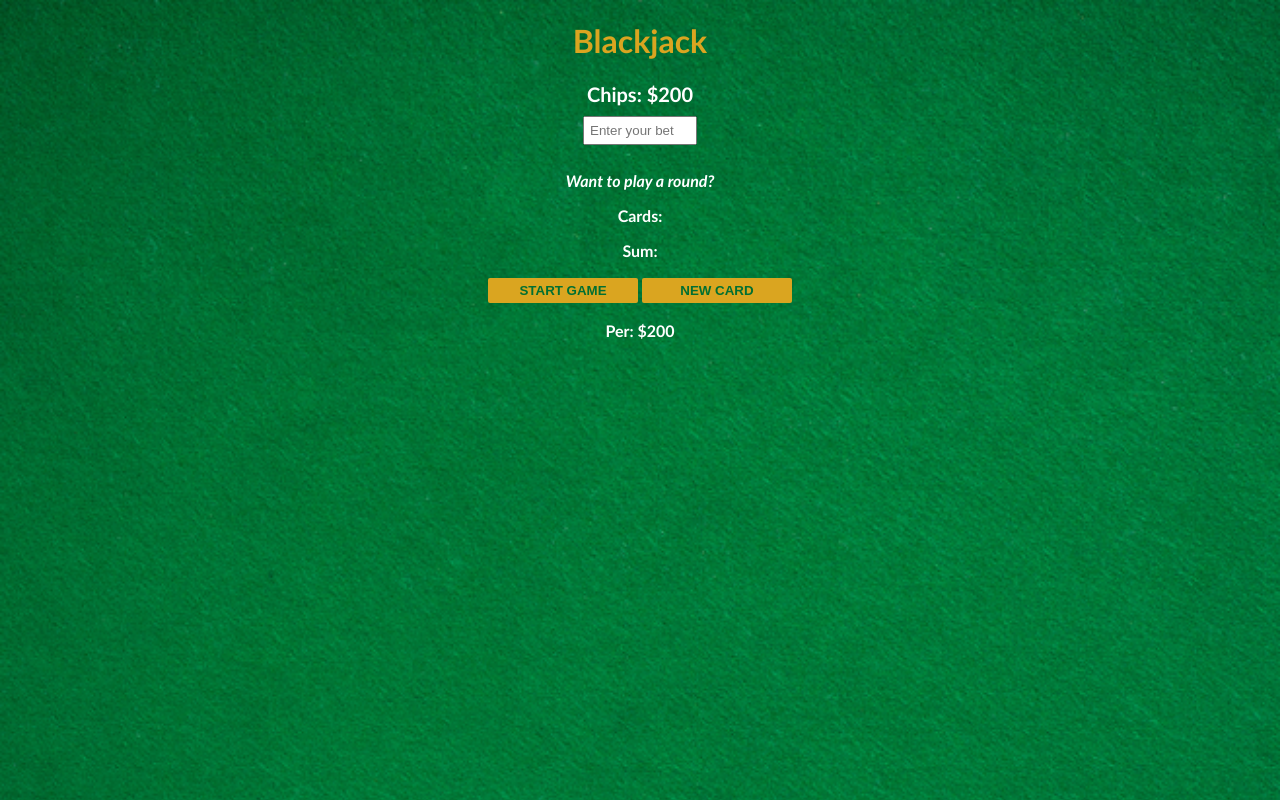
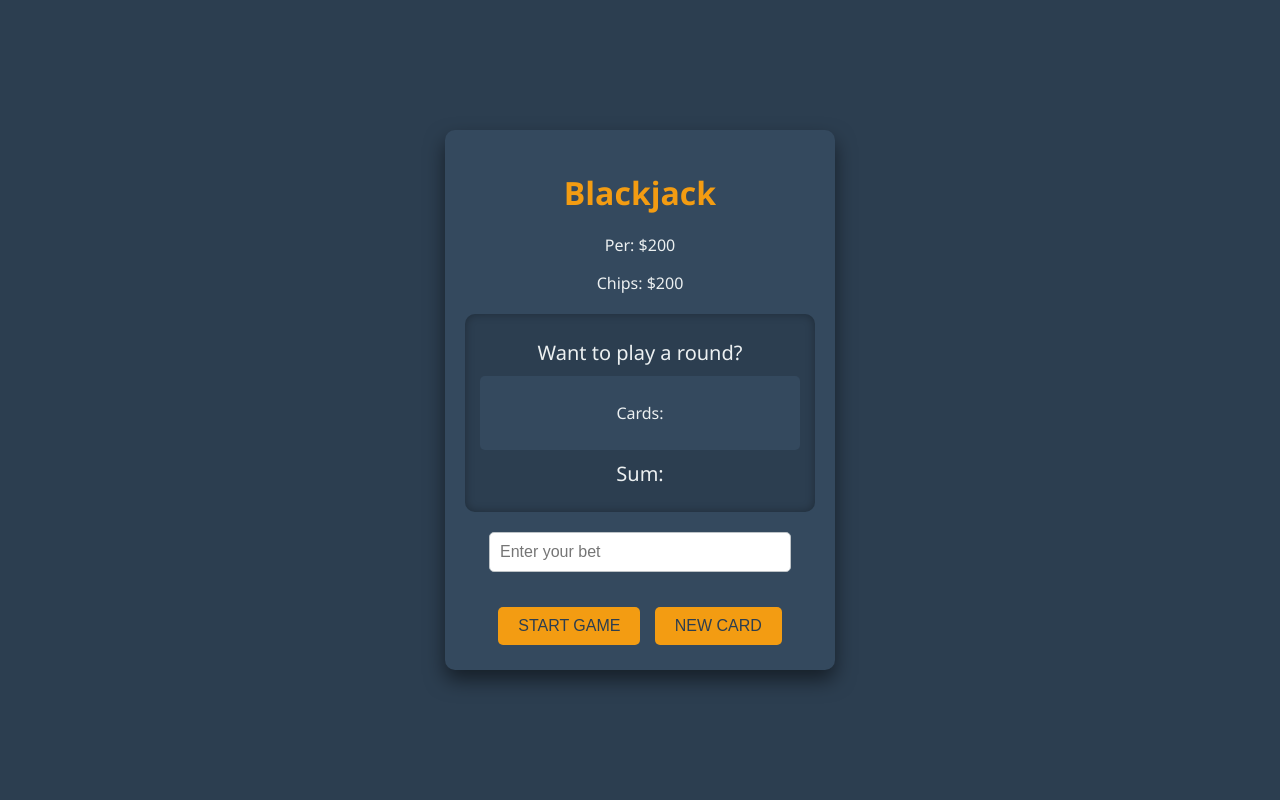
Before and after one commit to dhiashalabi/blackjack-game, a website built with Vite: page index.html in a window 1280 px wide. Built offline with nearby package versions, Linux system fonts and the light colour scheme.

Commit message:
Refactor CSS styles for improved readability and consistency

```diff
--- a/index.css
+++ b/index.css
@@ -1,41 +1,84 @@
 body {
-  font-family: "Trebuchet MS", "Lucida Sans Unicode", "Lucida Grande", Arial,
-    sans-serif;
-  background-image: url("images/table.png");
-  background-size: cover;
-  font-weight: bold;
-  color: white;
+  background-color: #2c3e50;
+  font-family: "Segoe UI", Tahoma, Geneva, Verdana, sans-serif;
+  color: #ecf0f1;
+  display: flex;
+  justify-content: center;
+  align-items: center;
+  height: 100vh;
+  margin: 0;
+}
+
+.game-container {
+  background-color: #34495e;
+  padding: 20px;
+  border-radius: 10px;
+  box-shadow: 0 10px 20px rgba(0, 0, 0, 0.5);
   text-align: center;
+  max-width: 350px;
+  width: 100%;
 }
 
 h1 {
-  color: goldenrod;
+  color: #f39c12;
+  margin-bottom: 20px;
+  font-size: 32px;
 }
 
-#chips-el {
+.player-info {
+  margin-bottom: 20px;
+}
+
+.game-area {
+  background-color: #2c3e50;
+  border-radius: 10px;
+  padding: 15px;
+  box-shadow: inset 0 0 10px rgba(0, 0, 0, 0.3);
+  margin-bottom: 20px;
+}
+
+.cards-container {
+  background-color: #34495e;
+  padding: 10px;
+  border-radius: 5px;
+  margin-top: 10px;
+}
+
+.sum,
+.message {
   font-size: 20px;
-  margin-bottom: 10px;
+  margin: 10px 0;
+}
+
+.betting-area {
+  margin-bottom: 20px;
 }
 
 #bet-input {
-  width: 100px;
-  padding: 5px;
+  width: 80%;
+  padding: 10px;
+  border-radius: 5px;
+  border: 1px solid #bdc3c7;
   margin-bottom: 10px;
+  font-size: 16px;
 }
 
-#message-el {
-  font-style: italic;
+.buttons button {
+  background-color: #f39c12;
+  border: none;
+  padding: 10px 20px;
+  border-radius: 5px;
+  font-size: 16px;
+  color: #2c3e50;
+  cursor: pointer;
+  transition: background-color 0.3s ease;
+  margin: 5px;
 }
 
-button {
-  color: #016f32;
-  width: 150px;
-  background: goldenrod;
-  padding-top: 5px;
-  padding-bottom: 5px;
-  font-weight: bold;
-  border: none;
-  border-radius: 2px;
-  margin-bottom: 2px;
-  margin-top: 2px;
+.buttons button:hover {
+  background-color: #e67e22;
 }
+
+.buttons button:active {
+  background-color: #d35400;
+}
--- a/index.html
+++ b/index.html
@@ -1,19 +1,31 @@
 <!DOCTYPE html>
 <html lang="en">
   <head>
-    <title>Blackjack</title>
+    <title>Blackjack Game</title>
     <link rel="stylesheet" href="index.css" />
   </head>
   <body>
-    <h1>Blackjack</h1>
-    <p id="chips-el">Chips: $200</p>
-    <input type="number" id="bet-input" placeholder="Enter your bet" />
-    <p id="message-el">Want to play a round?</p>
-    <p id="cards-el">Cards:</p>
-    <p id="sum-el">Sum:</p>
-    <button onclick="startGame()">START GAME</button>
-    <button onclick="newCard()">NEW CARD</button>
-    <p id="player-el"></p>
+    <div class="game-container">
+      <h1>Blackjack</h1>
+      <div class="player-info">
+        <p id="player-el">Player: Per</p>
+        <p id="chips-el">Chips: $200</p>
+      </div>
+      <div class="game-area">
+        <p id="message-el" class="message">Want to play a round?</p>
+        <div id="cards-container" class="cards-container">
+          <p id="cards-el">Cards:</p>
+        </div>
+        <p id="sum-el" class="sum">Sum:</p>
+      </div>
+      <div class="betting-area">
+        <input id="bet-input" type="number" placeholder="Enter your bet" />
+      </div>
+      <div class="buttons">
+        <button onclick="startGame()">START GAME</button>
+        <button onclick="newCard()">NEW CARD</button>
+      </div>
+    </div>
     <script src="index.js"></script>
   </body>
 </html>
```
